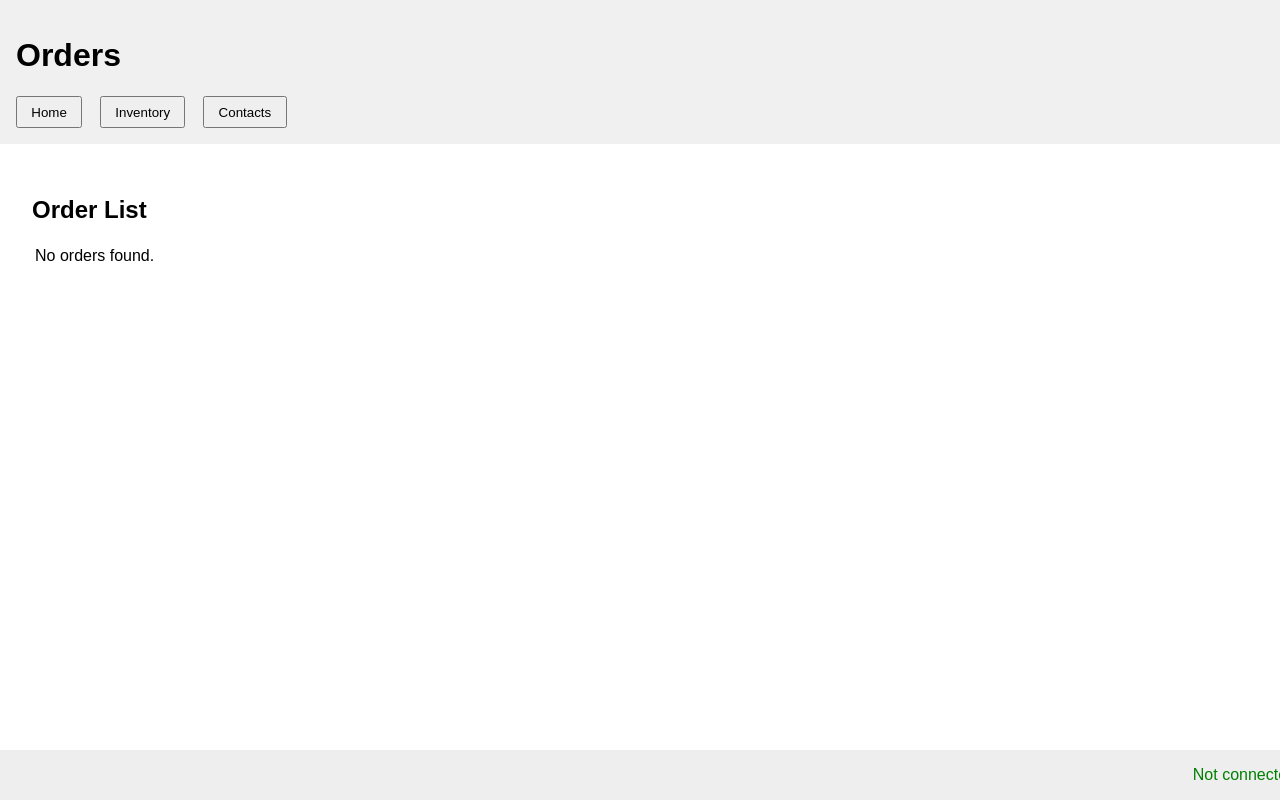
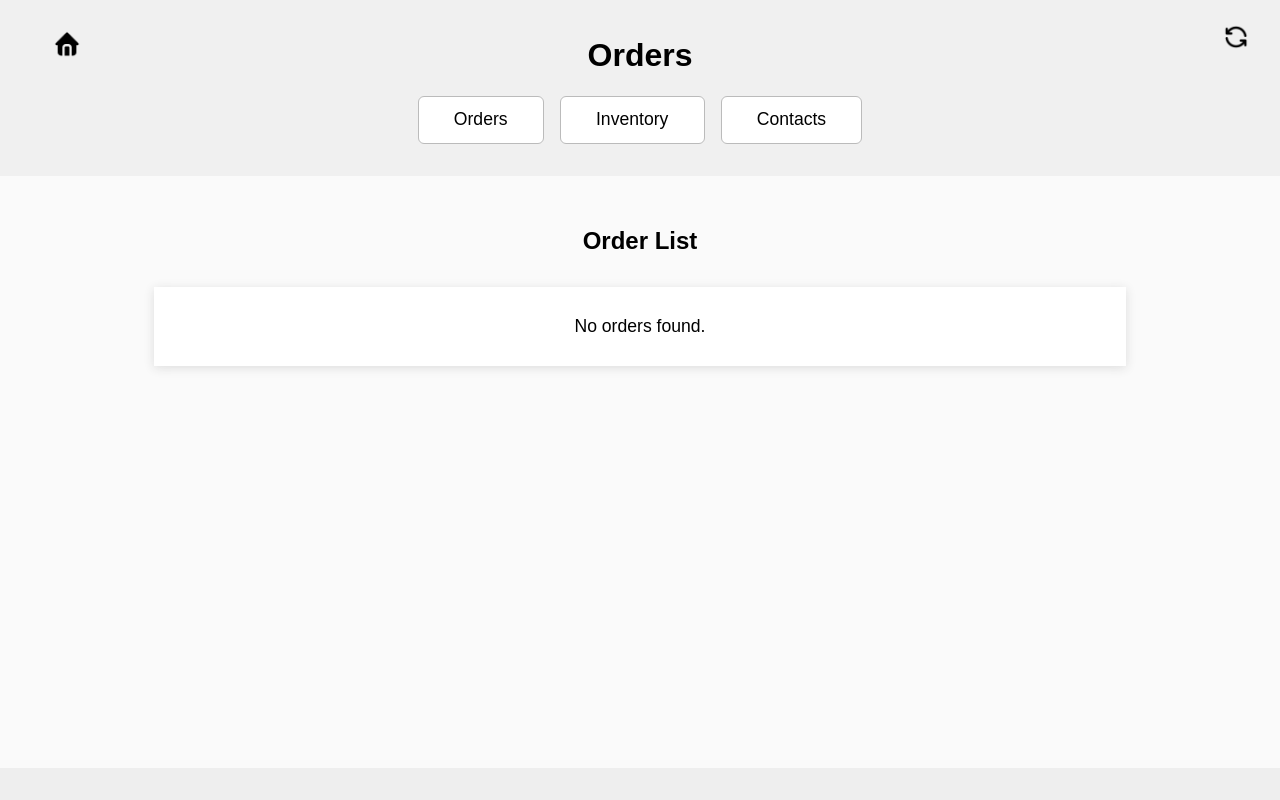
Before and after one commit to Olem92/tverrfaglig-prosjekt-gruppe-7, a FastAPI app: page /orders in a window 1280 px wide. Run offline with FastAPI, Linux system fonts and the light colour scheme; data that the repository does not hold is empty.

Commit message:
FastAPI implemented

```diff
--- a/static/style.css
+++ b/static/style.css
@@ -2,17 +2,43 @@ body {
     font-family: Arial, sans-serif;
     margin: 0;
     padding: 0;
+    background: #fafafa;
 }
 header {
     background: #f0f0f0;
     padding: 1em;
+    text-align: center;
+}
+nav {
+    margin-top: 1em;
+    margin-bottom: 1em;
+    text-align: center;
+    display: flex;
+    justify-content: center;
+    align-items: center;
+    gap: 1em;
 }
 nav button {
-    margin-right: 1em;
-    padding: 0.5em 1em;
+    padding: 0.7em 2em;
+    font-size: 1.1em;
+    border-radius: 6px;
+    border: 1px solid #bbb;
+    background: #fff;
+    cursor: pointer;
+    transition: background 0.2s;
+    display: flex;
+    align-items: center;
+    gap: 0.5em;
+}
+nav button:hover {
+    background: #e0e0e0;
 }
 main {
     padding: 2em;
+    text-align: center;
+}
+h1, h2, p {
+    text-align: center;
 }
 footer {
     background: #eee;
@@ -20,6 +46,66 @@ footer {
     position: fixed;
     bottom: 0;
     width: 100%;
-    text-align: right;
+    text-align: center;
     color: green;
 }
+table {
+    margin: 2em auto;
+    border-collapse: separate;
+    border-spacing: 0 0.7em;
+    width: 80%;
+    background: #fff;
+    box-shadow: 0 2px 10px #ddd;
+}
+th, td {
+    padding: 1em 1.5em;
+    text-align: center;
+    border-bottom: 1px solid #e0e0e0;
+    font-size: 1.1em;
+    word-break: break-word;
+}
+th {
+    background: #f5f5f5;
+    font-weight: bold;
+}
+tr:last-child td {
+    border-bottom: none;
+}
+
+/* Fixed home and refresh buttons */
+#home-btn {
+    position: fixed;
+    top: 18px;
+    left: 18px;
+    z-index: 1000;
+    background: none;
+    border: none;
+    cursor: pointer;
+    display: flex;
+    align-items: center;
+    margin-right: 2em;
+}
+#home-btn img {
+    display: block;
+    width: 28px;
+    height: 28px;
+}
+#refresh-btn {
+    position: fixed;
+    top: 18px;
+    right: 18px;
+    z-index: 1000;
+    background: none;
+    border: none;
+    cursor: pointer;
+    padding: 0.3em 0.7em;
+    margin-left: 2em;
+}
+#refresh-btn img {
+    display: block;
+    width: 28px;
+    height: 28px;
+}
+#status {
+    font-weight: bold;
+}
--- a/templates/orders.html
+++ b/templates/orders.html
@@ -9,9 +9,15 @@
     <header>
         <h1>Orders</h1>
         <nav>
-            <button onclick="location.href='/'">Home</button>
+            <button id="home-btn" title="Home" onclick="location.href='/'">
+                <img src="/static/home.png" alt="Home">
+            </button>
+            <button onclick="location.href='/orders'">Orders</button>
             <button onclick="location.href='/inventory'">Inventory</button>
             <button onclick="location.href='/contacts'">Contacts</button>
+            <button id="refresh-btn" title="Refresh">
+                <img src="/static/refresh.png" alt="Refresh">
+            </button>
         </nav>
     </header>
     <main>
@@ -21,9 +27,10 @@
         </div>
     </main>
     <footer>
-        <span id="status">Not connected</span>
+        <!-- Status removed as requested -->
     </footer>
     <script>
+        function loadTable() {
             fetch('/api/orders')
                 .then(response => response.json())
                 .then(data => {
@@ -49,6 +56,9 @@
                 .catch(() => {
                     document.getElementById('orders-table').innerHTML = '<p>Could not load orders.</p>';
                 });
+        }
+        window.onload = loadTable;
+        document.getElementById('refresh-btn').onclick = loadTable;
     </script>
 </body>
 </html>
```
Also changed, not shown: templates/contacts.html (+12 -2 lines), templates/index.html (+13 -1 lines), templates/inventory.html (+12 -2 lines), static/home.png (added), static/refresh.png (added). Lines whose indentation alone changed are shown as unchanged.
